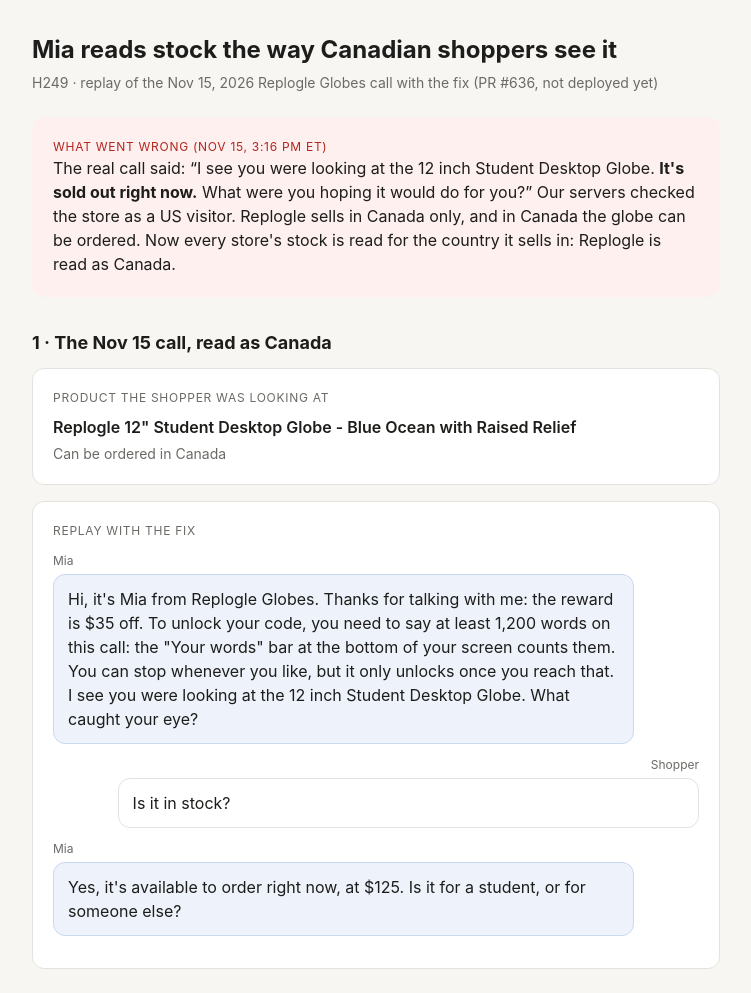
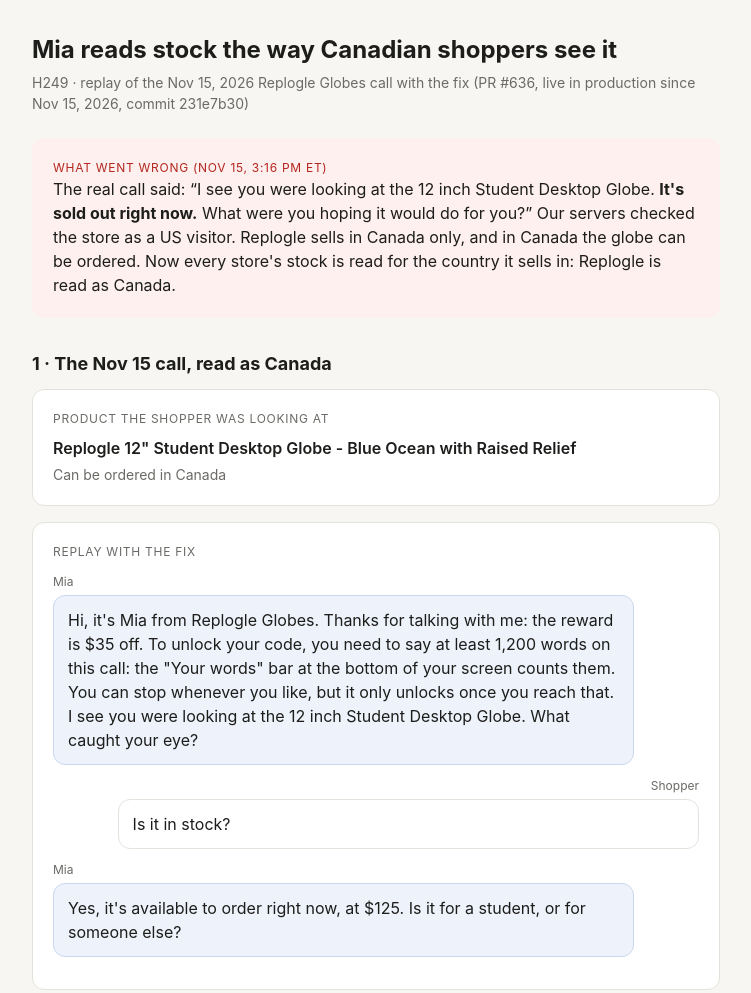
Before and after one commit to qysj9qcnkf-rgb/scout-h249-replay, a plain HTML site: page index.html in a window 1280 px wide. Shown: the top 993 px of the page, without its empty margins (264-1015 px from the left). Drawn offline with Linux system fonts and the light colour scheme.

Commit message:
Replay: shipped status (live since Nov 15, commit 231e7b30)

```diff
--- a/index.html
+++ b/index.html
@@ -17,7 +17,7 @@ h1{font-size:24px;margin:0 0 4px}h2{font-size:18px;margin:32px 0 12px}.sub{color
 .checks b{color:var(--ok)}.foot{color:var(--mute);font-size:13px}
 </style></head><body><main>
 <h1>Mia reads stock the way Canadian shoppers see it</h1>
-<p class="sub">H249 · replay of the Nov 15, 2026 Replogle Globes call with the fix (PR #636, not deployed yet)</p>
+<p class="sub">H249 · replay of the Nov 15, 2026 Replogle Globes call with the fix (PR #636, live in production since Nov 15, 2026, commit 231e7b30)</p>
 <div class="card old"><p class="label">What went wrong (Nov 15, 3:16 PM ET)</p><p>The real call said: “I see you were looking at the 12 inch Student Desktop Globe. <b>It's sold out right now.</b> What were you hoping it would do for you?” Our servers checked the store as a US visitor. Replogle sells in Canada only, and in Canada the globe can be ordered. Now every store's stock is read for the country it sells in: Replogle is read as Canada.</p></div>
 
 <h2>1 · The Nov 15 call, read as Canada</h2>
```
